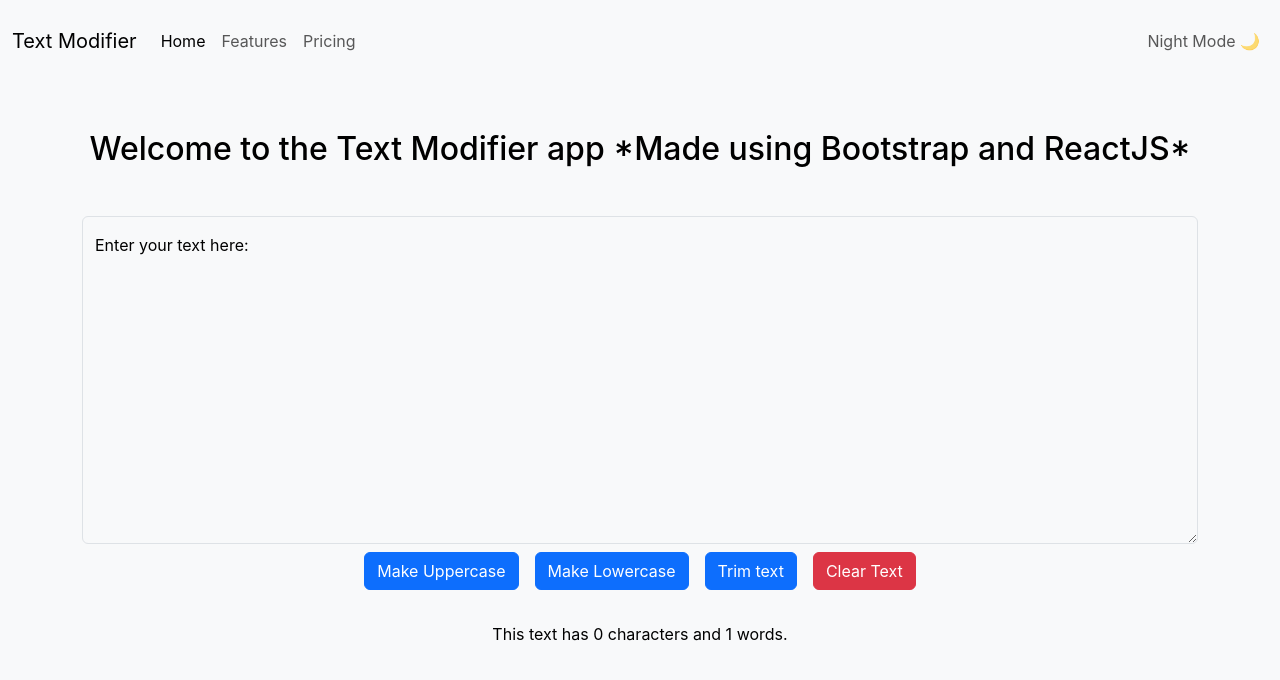
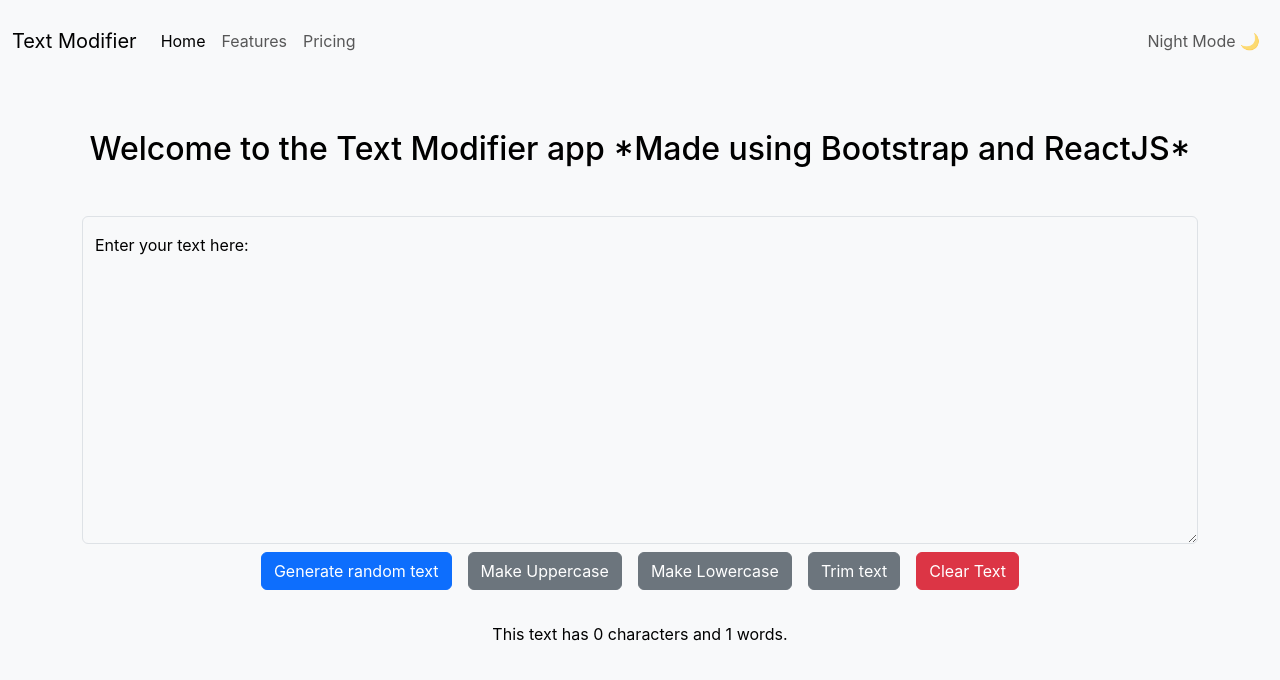
Before and after one commit to pmat101/Text-Modifier, a React (Create React App) app: page / in a window 1280 px wide. Shown: the top 680 px of the page. Built offline with nearby package versions, Linux system fonts and the light colour scheme.

Commit message:
Button added to generate Lorem Ipsum text

```diff
--- a/src/components/main.js
+++ b/src/components/main.js
@@ -1,5 +1,5 @@
 import { useState } from "react";
-let textColour;
+let textColour, str;
 
 export default function Main(props) {
   if (props.mode === "light") textColour = "dark";
@@ -8,6 +8,12 @@ export default function Main(props) {
     output(e.target.value);
   }
   const [input, output] = useState(""); // State management
+  function dummy() {
+    str =
+      str +
+      "Lorem, ipsum dolor sit amet consectetur adipisicing elit. Sit ipsum aspernatur porro blanditiis vel, distinctio impedit. Voluptatum cum consectetur officiis velit quisquam dolorum provident aliquid corporis, reprehenderit animi. Corrupti, hic. \n";
+    output(str);
+  }
   function doUp() {
     let up = input.toUpperCase();
     output(up); // Changing state, can't do it using assignment operator
@@ -28,8 +34,8 @@ export default function Main(props) {
     output(trimmer);
   }
   function clText() {
-    let empty = "";
-    output(empty);
+    str = "";
+    output(str);
   }
   return (
     <div className="container" style={{ height: "82vh" }}>
@@ -46,13 +52,16 @@ export default function Main(props) {
           onChange={handleChange} // Allows user to type even after button click
         ></textarea>
         <label htmlFor="floatingTextarea">Enter your text here:</label>
-        <button className="btn btn-primary m-2" onClick={doUp}>
+        <button className="btn btn-primary m-2" onClick={dummy}>
+          Generate random text
+        </button>
+        <button className="btn btn-secondary m-2" onClick={doUp}>
           Make Uppercase
         </button>
-        <button className="btn btn-primary m-2" onClick={doLow}>
+        <button className="btn btn-secondary m-2" onClick={doLow}>
           Make Lowercase
         </button>
-        <button className="btn btn-primary m-2" onClick={trim}>
+        <button className="btn btn-secondary m-2" onClick={trim}>
           Trim text
         </button>
         <button className="btn btn-danger m-2" onClick={clText}>
```
